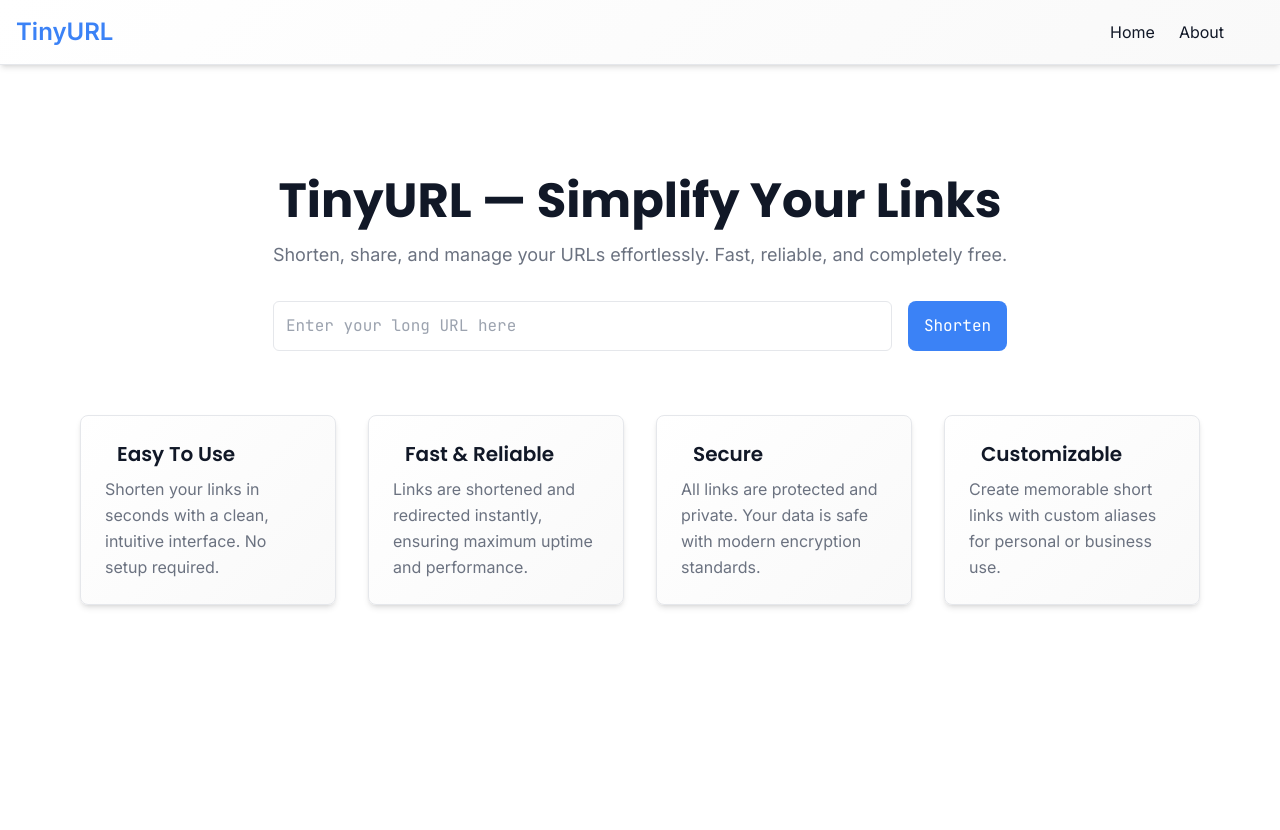
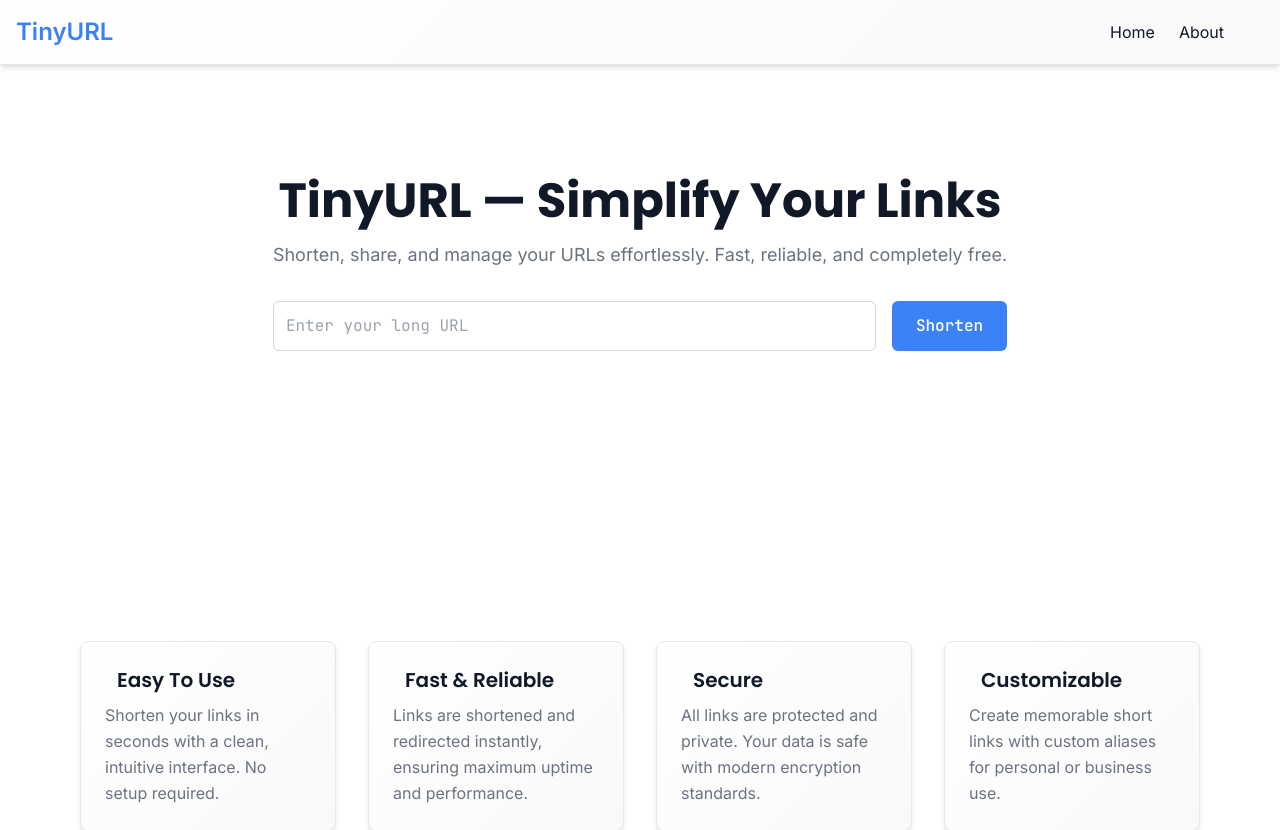
Before and after one commit to bytezera04/TinyURL-frontend, a Next.js app: page / in a window 1280 px wide. Shown: the top 830 px of the page. Built offline with nearby package versions, Linux system fonts and the light colour scheme; no server answers.

Commit message:
feat: Creating shortened URLs

```diff
--- /dev/null
+++ b/src/app/config.ts
@@ -0,0 +1,2 @@
+
+export const API_BASE_URL = process.env.NEXT_PUBLIC_API_BASE_URL || "http://localhost:8000";
--- a/src/app/page.tsx
+++ b/src/app/page.tsx
@@ -1,11 +1,10 @@
 "use client";
 
 import Card from "@/components/Card";
+import { ShortenedLink } from "@/components/ShortenedLink";
+import { shortenURL } from "@/lib/api";
 import { motion } from "framer-motion";
 import { useState } from "react";
-
-export default function HomePage() {
-    const [url, setUrl] = useState("");
 
 const cards = [
     {
@@ -30,6 +29,31 @@
     }
 ];
 
+export default function HomePage() {
+    const [input, setInput] = useState("");
+    const [shortened, setShortened] = useState<string | null>(null);
+    const [loading, setLoading] = useState(false);
+    const [error, setError] = useState<string | null>(null);
+
+    const handleSubmit = async (e: React.FormEvent) => {
+        e.preventDefault();
+
+        setLoading(true);
+        setError(null);
+
+        try {
+            const res = await shortenURL(input);
+
+            setShortened(`${window.location.origin}/${res.short}`);
+        }
+        catch (err: any) {
+            setError("Failed to shorten URL. Please try again.");
+        }
+        finally {
+            setLoading(false);
+        }
+    };
+
     return (
         <div className="flex justify-center">
             <div className="flex flex-col max-w-6xl min-h-screen mt-12 px-4 py-16 items-center text-foreground-light dark:text-foreground-dark">
@@ -38,7 +62,7 @@
                     initial={{ opacity: 0, y: 20 }}
                     animate={{ opacity: 1, y: 0 }}
                     transition={{ duration: 0.6 }}
-                    className="text-center mb-16"
+                    className="min-h-[400px] text-center mb-16"
                 >
                     <h1 className="text-5xl font-bold mb-4">
                         TinyURL — Simplify Your Links
@@ -47,24 +71,37 @@
                         Shorten, share, and manage your URLs effortlessly. Fast, reliable, and completely free.
                     </p>
 
-                    {/* URL input */}
-                    <motion.div
+                    <motion.form
                         initial={{ opacity: 0, y: 10 }}
                         animate={{ opacity: 1, y: 0 }}
                         transition={{ delay: 0.3, duration: 0.4 }}
-                        className="flex flex-col sm:flex-row gap-4 justify-center"
+                        onSubmit={handleSubmit}
+                        className="flex flex-col sm:flex-row gap-4 w-full"
                     >
                         <input
-                            type="text"
-                            value={url}
-                            onChange={(e) => setUrl(e.target.value)}
-                            placeholder="Enter your long URL here"
-                            className="flex-grow"
+                            type="url"
+                            required
+                            placeholder="Enter your long URL"
+                            value={input}
+                            onChange={(e) => setInput(e.target.value)}
+                            className="flex-1 border border-gray-300 dark:border-gray-700 bg-white dark:bg-gray-800 rounded-md p-3 text-gray-900 dark:text-gray-100 focus:outline-none focus:ring-2 focus:ring-accent"
                         />
-                        <button className="btn-accent">
-                            Shorten
+                        <button
+                            type="submit"
+                            disabled={loading}
+                            className="px-6 py-3 bg-accent text-white font-medium rounded-md hover:brightness-90 transition disabled:opacity-50"
+                        >
+                            {loading ? "Shortening..." : "Shorten"}
                         </button>
-                    </motion.div>
+                    </motion.form>
+
+                    {/* Error */}
+                    {error && <p className="text-red-500 mt-4">{error}</p>}
+
+                    {/* Shortened Link */}
+                    {shortened && (
+                        <ShortenedLink shortened={shortened} />
+                    )}
                 </motion.section>
 
                 {/* Cards Section */}
--- /dev/null
+++ b/src/components/ShortenedLink.tsx
@@ -0,0 +1,49 @@
+import { useState } from "react";
+import { motion } from "framer-motion";
+
+export function ShortenedLink({ shortened }: { shortened: string }) {
+    const handleCopy = async () => {
+        try {
+            await navigator.clipboard.writeText(shortened);
+        } catch (err) {
+            console.error("Failed to copy:", err);
+        }
+    };
+
+    return (
+        <motion.div
+            initial={{ opacity: 0, y: 10 }}
+            animate={{ opacity: 1, y: 0 }}
+            transition={{ duration: 0.3 }}
+            className="mt-8 w-full max-w-md mx-auto"
+        >
+            <div className="rounded-2xl border border-border-light dark:border-border-dark bg-gradient-light dark:bg-gradient-dark shadow-md p-5 flex flex-col items-start gap-3 transition-colors duration-300">
+                <p className="text-base font-medium text-foreground-light dark:text-foreground-dark">
+                    Your shortened link:
+                </p>
+
+                <div className="flex items-center justify-between w-full bg-card-light dark:bg-card-dark border border-border-light dark:border-border-dark rounded-md px-4 py-3 transition-colors duration-300">
+                    <a
+                        href={shortened}
+                        target="_blank"
+                        rel="noopener noreferrer"
+                        className="text-accent font-semibold truncate max-w-[80%] hover:underline"
+                    >
+                        {shortened}
+                    </a>
+
+                    <button
+                        onClick={handleCopy}
+                        className="px-4 py-2 bg-accent text-white rounded-md hover:brightness-90 dark:hover:brightness-110 transition transform active:scale-95 font-medium"
+                    >
+                        Copy
+                    </button>
+                </div>
+
+                <p className="text-sm text-muted-light dark:text-muted-dark">
+                    Click the link to open it or copy it to share.
+                </p>
+            </div>
+        </motion.div>
+    );
+}
--- /dev/null
+++ b/src/lib/api.ts
@@ -0,0 +1,26 @@
+
+import { API_BASE_URL } from "@/app/config";
+import { URLDto } from "@/types/url";
+
+export async function shortenURL(original: string) : Promise<URLDto> {
+    try {
+        const response = await fetch(`${API_BASE_URL}/urls/`, {
+            method: "POST",
+            headers: {
+                "Content-Type": "application/json",
+            },
+            body: JSON.stringify({
+                "original": original
+            }),
+        });
+
+        if (!response.ok) {
+            throw new Error(`Server error: ${response.status}`);
+        }
+
+        return await response.json();
+    } catch (err) {
+        console.error("Error shortening URL:", err);
+        throw err;
+    }
+}
--- /dev/null
+++ b/src/types/url.ts
@@ -0,0 +1,6 @@
+
+export interface URLDto {
+    original: string;
+    short: string;
+    clicks: number;
+}
--- a/tailwind.config.js
+++ b/tailwind.config.js
@@ -1,6 +1,6 @@
 /** @type {import('tailwindcss').Config} */
 const config = {
-    darkMode: "class", // enable toggling dark mode with 'class'
+    darkMode: "class",
     content: [
         "./app/**/*.{ts,tsx}",
         "./pages/**/*.{ts,tsx}",
@@ -16,16 +16,16 @@
             },
             colors: {
                 accent: {
-                    DEFAULT: "#3B82F6",  // blue accent
+                    DEFAULT: "#3B82F6",
                     foreground: "#ffffff"
                 },
                 background: {
                     light: "#ffffff",
-                    dark: "#101010"  // dark gray background for dark mode
+                    dark: "#101010"
                 },
                 foreground: {
-                    light: "#111827",  // dark text for light mode
-                    dark: "#f5f5f5"    // light text for dark mode
+                    light: "#111827",
+                    dark: "#f5f5f5"
                 },
                 muted: {
                     light: "#6B7280",
@@ -33,7 +33,7 @@
                 },
                 card: {
                     light: "#ffffff",
-                    dark: "#2c2c2c"  // slightly lighter than background for card distinction
+                    dark: "#2c2c2c"
                 },
                 border: {
                     light: "#e5e7eb",
```
Lines whose indentation alone changed are shown as unchanged.
